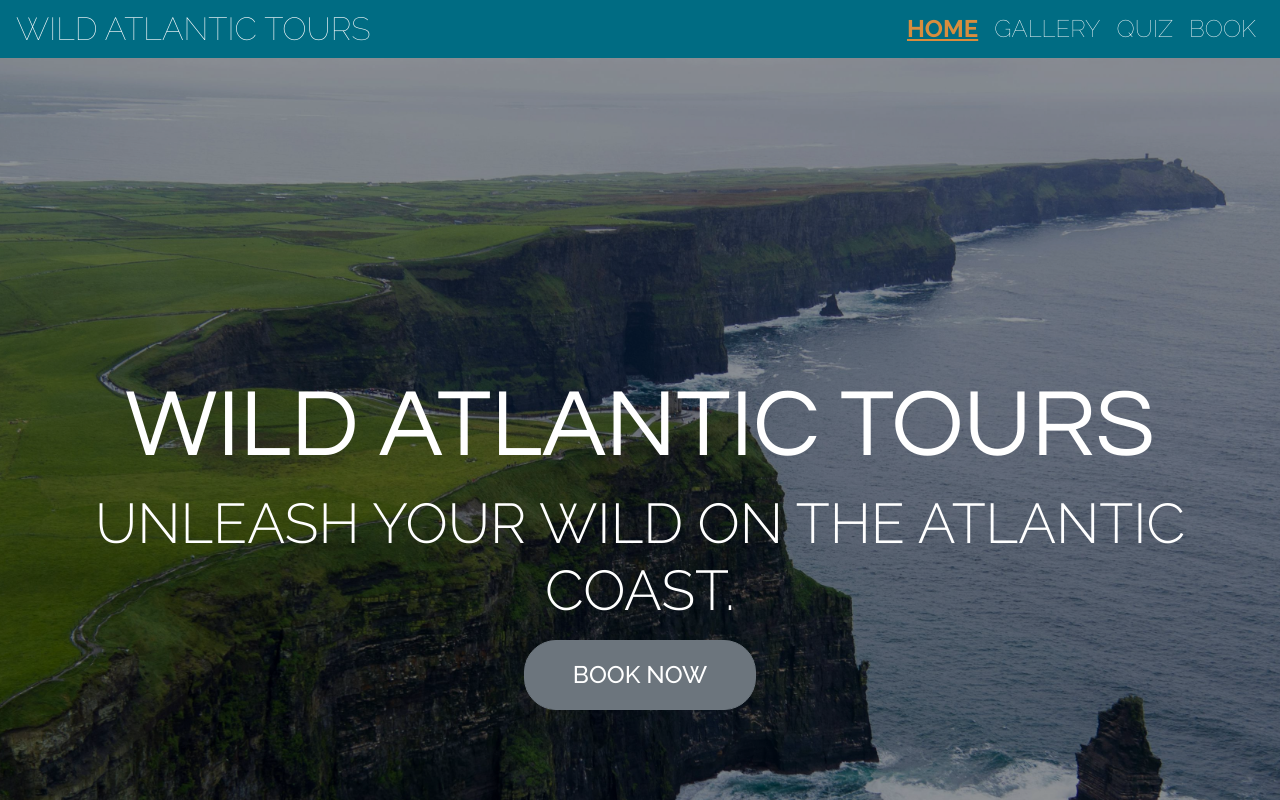
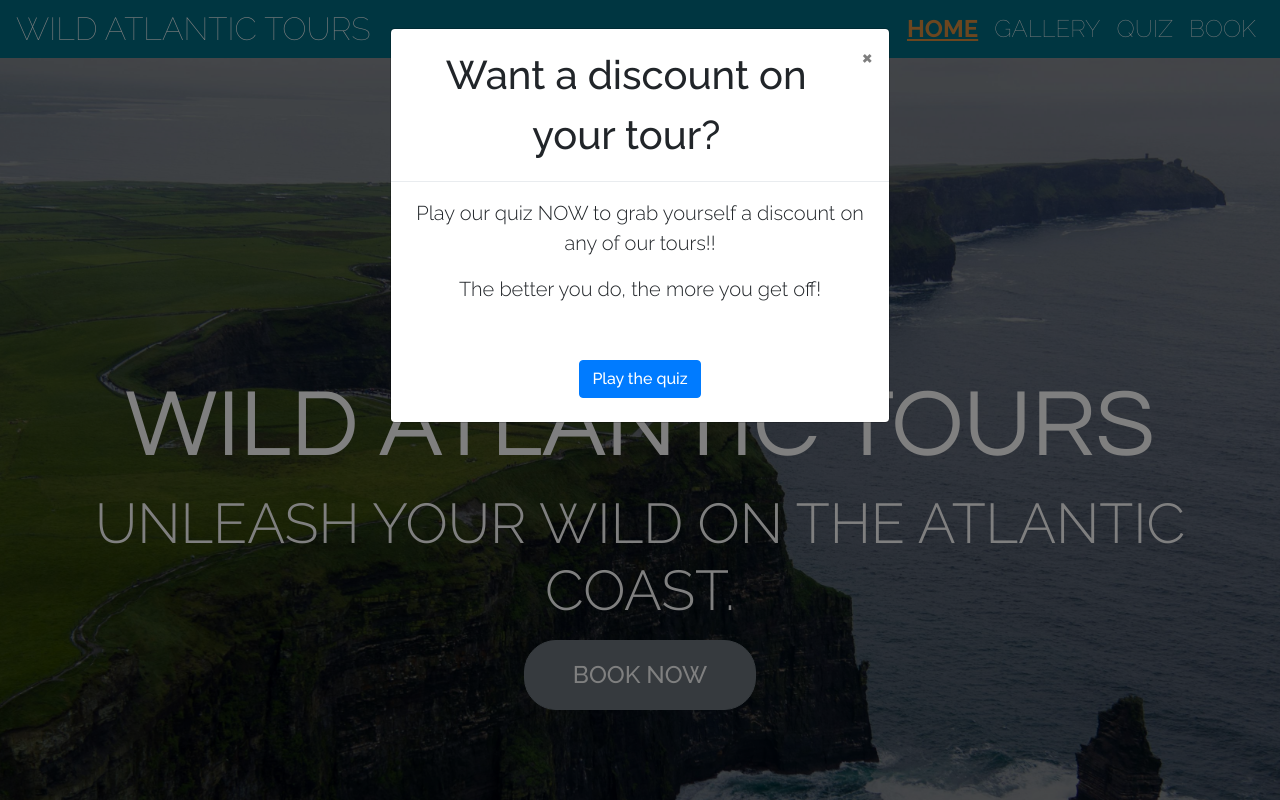
Before and after one commit to Gertobin11/webdevproject, a plain HTML site: page index.html in a window 1280 px wide. Shown: the top 800 px of the page. Drawn offline with nearby package versions, Linux system fonts and the light colour scheme.

Commit message:
Add modal to index page

```diff
--- a/index.html
+++ b/index.html
@@ -35,6 +35,26 @@
 
         <title>Wild Atlantic Tours</title>
     </head>
+    <!-- INDEX PAGE MODAL -->
+    <div class="modal fade" id="indexModal" tabindex="-1" role="dialog" aria-labelledby="modalLabel" aria-hidden="true">
+        <div class="modal-dialog" role="document">
+        <div class="modal-content">
+            <div class="modal-header">
+            <h5 class="modal-title h1 text-center" id="indexModelLabel">Want a discount on your tour?</h5>
+            <button type="button" class="close" data-dismiss="modal" aria-label="Close">
+                <span aria-hidden="true">&times;</span>
+            </button>
+            </div>
+            <div class="modal-body">
+                <p class="text-center lead" id="">Play our quiz NOW to grab yourself a discount on any of our tours!!</p>
+                <p class="text-center lead" id="">The better you do, the more you get off!</p>
+            </div>
+            <a href="quiz.html" class="text-center">
+                <button type="button" class="btn btn-primary m-4">Play the quiz</button>
+            </a>
+        </div>
+        </div>
+    </div>
 
     <body>
         <!-- navbar -->
@@ -87,12 +107,11 @@
                 <p class="text-uppercase display-4 d-none d-md-block">
                     Unleash Your Wild on the Atlantic Coast.
                 </p>
-                <button
-                    id="bookNow"
-                    class="btn btn-lg btn-primary px-5 btn-secondary p-3"
-                >
-                    BOOK NOW
-                </button>
+                <a href="booking.html">
+                    <button id="bookNow" class="btn btn-lg btn-primary px-5 btn-secondary p-3">
+                        BOOK NOW
+                    </button>
+                </a>
             </div>
         </section>
         <!-- Welcome section -->
@@ -101,12 +120,9 @@
                 WELCOME TO WILD ATLANTIC TOURS
             </h2>
             <div class="row mt-4">
-                <p class="lead">
-                    Lorem, ipsum dolor sit amet consectetur adipisicing elit.
-                    Dolorem illo temporibus aliquid consequuntur nostrum quas
-                    officia, exercitationem perferendis itaque esse quis laborum
-                    amet porro? Autem harum soluta cupiditate reiciendis animi.
-                </p>
+                <p class="lead">Discover the magic of Ireland’s west coast with Wild Atlantic Way Tours, your gateway to one of the world’s most breathtaking coastal journeys. Stretching over 2,500 km from the rugged cliffs of Donegal to the colorful harbors of West Cork, the Wild Atlantic Way is a land of untamed beauty, rich heritage, and unforgettable experiences.</p>
+                <p class="lead">Whether you're seeking dramatic landscapes, charming seaside villages, ancient ruins, or authentic Irish culture, our expertly curated tours offer something for every traveler. From half-day escapes to multi-day adventures, we make it easy to explore hidden gems and iconic sights—stress-free and at your own pace.</p>
+                <p class="lead">Let us take you off the beaten path and show you the heart and soul of Ireland's wild west. Your unforgettable journey starts here.</p>
             </div>
         </section>
 
@@ -229,5 +245,15 @@
             integrity="sha384-ChfqqxuZUCnJSK3+MXmPNIyE6ZbWh2IMqE241rYiqJxyMiZ6OW/JmZQ5stwEULTy"
             crossorigin="anonymous"
         ></script>
+
+
+        <script>
+            // modal popup
+            setTimeout(() => {
+                // alert("Hello, World!");
+                $('#indexModal').modal()
+            }, 2000);
+
+        </script>
     </body>
 </html>
```
